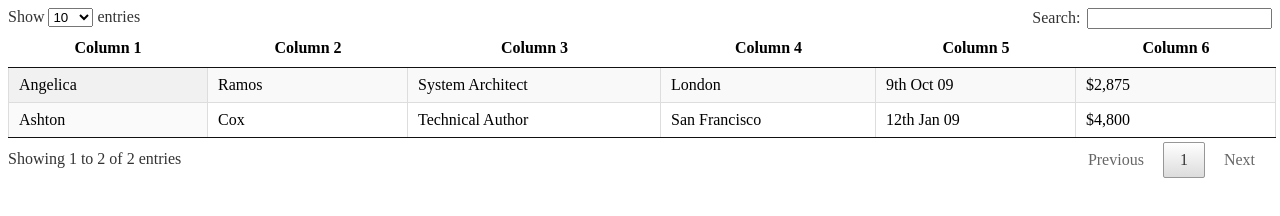
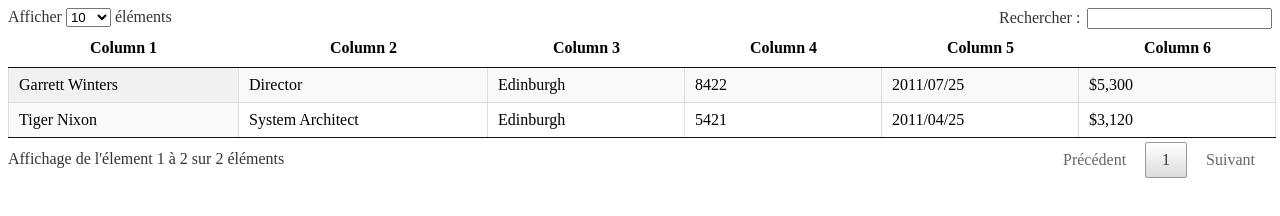
Before and after one commit to raymondSeger/testDataTable, a plain HTML site: page index.html in a window 1280 px wide. Drawn offline with Linux system fonts and the light colour scheme.

Commit message:
test internationalization
https://datatables.net/manual/i18n

```diff
--- a/index.html
+++ b/index.html
@@ -56,13 +56,33 @@ $(document).ready(function(){
 	]
 
 
-	$('#table_id').DataTable( {
-	    serverSide: true,
-	    ajax: {
-	        url: 'http://localhost/testDataTable/api/exampleJSONReturn.json',
-	        type: 'POST'
+	var table = $('#table_id').DataTable({
+		data: data,
+		language: {
+	        processing:     "Traitement en cours...",
+	        search:         "Rechercher&nbsp;:",
+	        lengthMenu:    "Afficher _MENU_ &eacute;l&eacute;ments",
+	        info:           "Affichage de l'&eacute;lement _START_ &agrave; _END_ sur _TOTAL_ &eacute;l&eacute;ments",
+	        infoEmpty:      "Affichage de l'&eacute;lement 0 &agrave; 0 sur 0 &eacute;l&eacute;ments",
+	        infoFiltered:   "(filtr&eacute; de _MAX_ &eacute;l&eacute;ments au total)",
+	        infoPostFix:    "",
+	        loadingRecords: "Chargement en cours...",
+	        zeroRecords:    "Aucun &eacute;l&eacute;ment &agrave; afficher",
+	        emptyTable:     "Aucune donnée disponible dans le tableau",
+	        paginate: {
+	            first:      "Premier",
+	            previous:   "Pr&eacute;c&eacute;dent",
+	            next:       "Suivant",
+	            last:       "Dernier"
+	        },
+	        aria: {
+	            sortAscending:  ": activer pour trier la colonne par ordre croissant",
+	            sortDescending: ": activer pour trier la colonne par ordre décroissant"
+	        }
 	    }
-	} );
+	});
+
+
 });
 
 </script>
```
